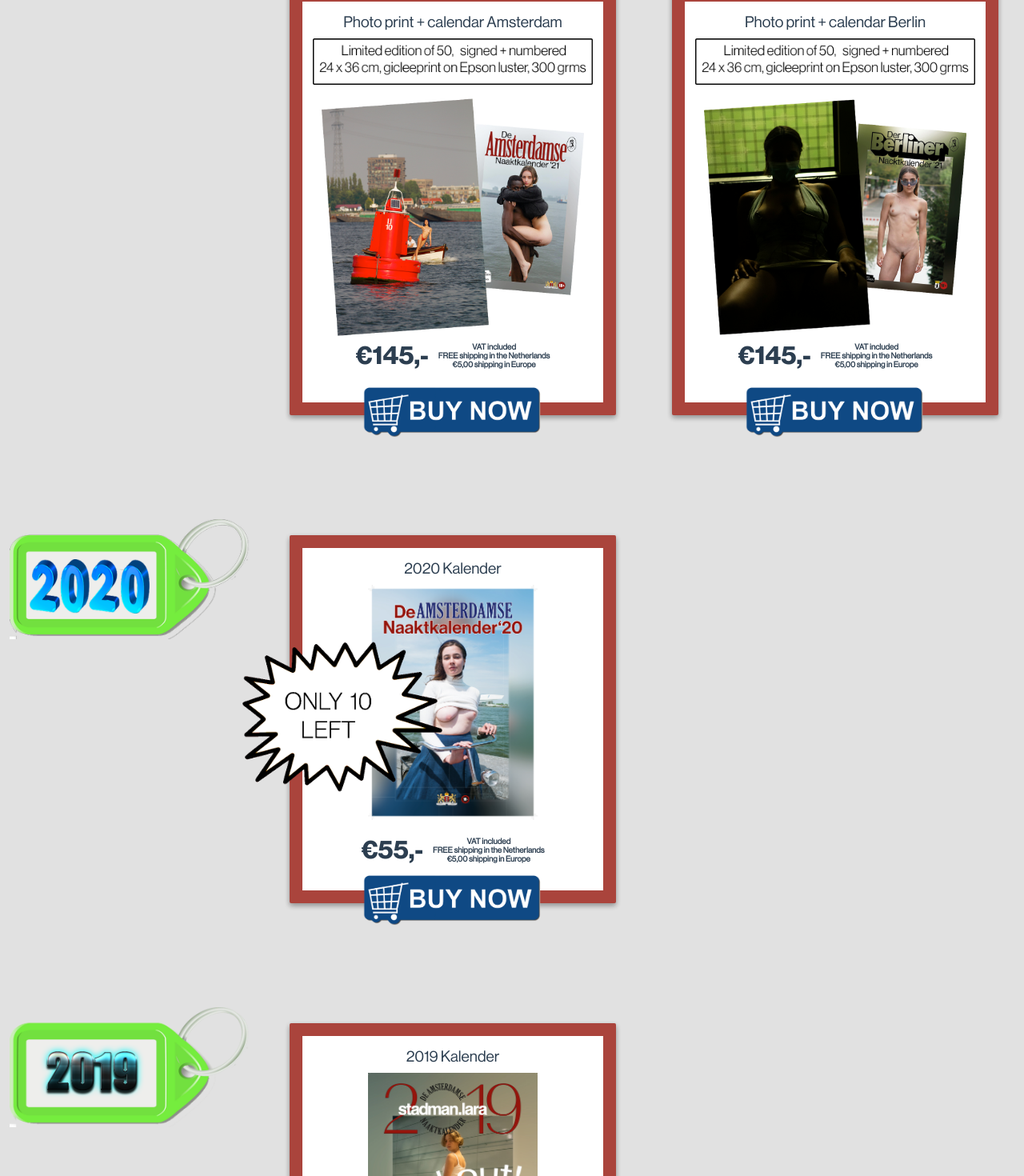
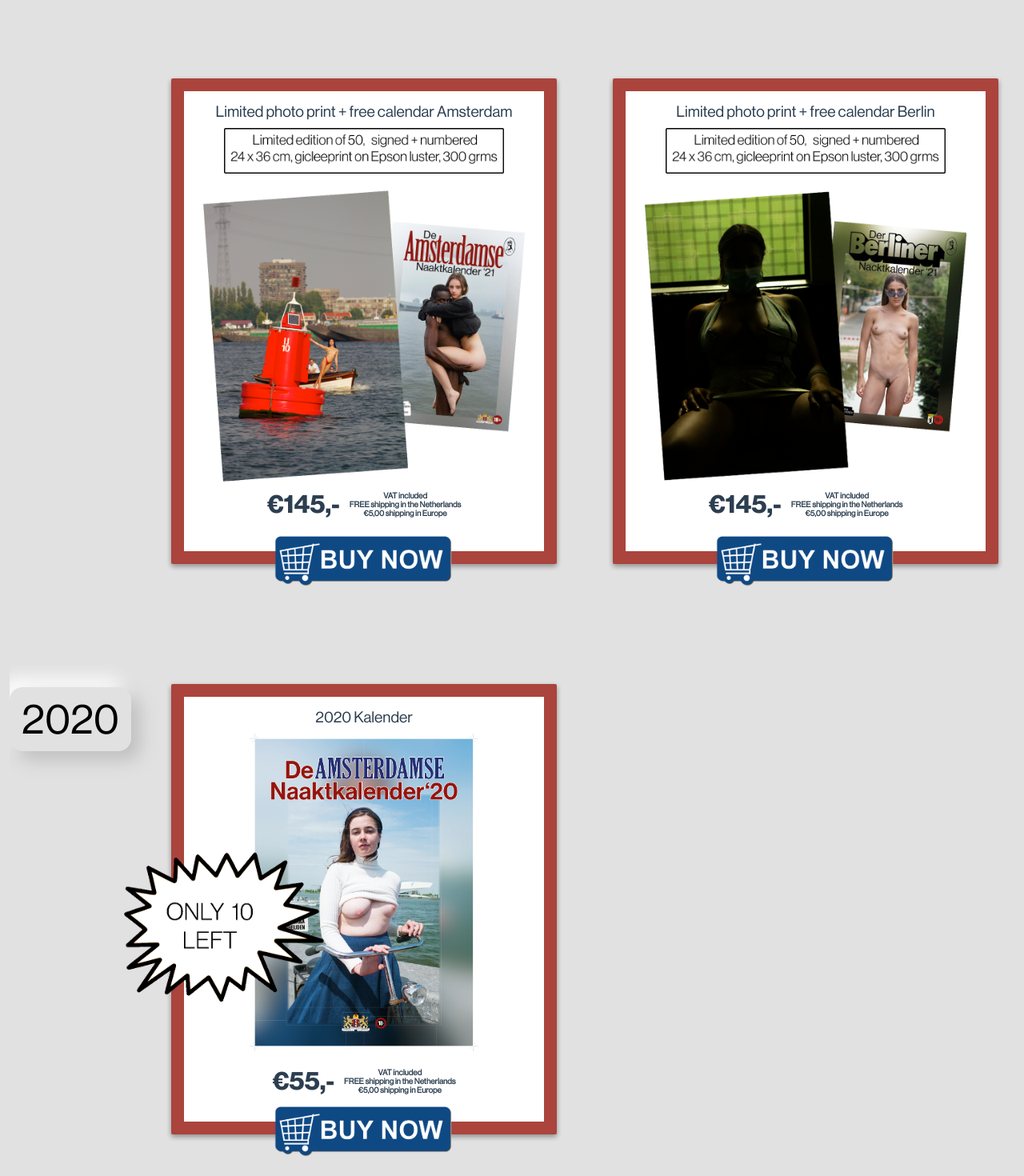
Before and after one commit to YketD/thecalendarproject, a Vue app: page / in a window 1280 px wide. Shown: the part 820-2290 px from the top of the page at 80% size. Built offline with nearby package versions, Linux system fonts and the light colour scheme.

Commit message:
yearlabels

```diff
--- a/src/components/ProductGrid.vue
+++ b/src/components/ProductGrid.vue
@@ -1,9 +1,10 @@
 <template>
     <div class="products">
 
-        <div class="year-label">
-            <img src="/images/assets/2021.png" />
-        </div>
+        <!--        <div class="year-label">-->
+        <!--            <img src="/images/assets/2021.png" />-->
+        <!--        </div>-->
+        <div class="year-label"><h1>2021</h1></div>
 
         <product-card
                 class="product-card"
@@ -29,7 +30,7 @@
                 :less-padding="true"
                 class="product-card"
                 has-image="true"
-                bottom-label-two="Photo print + calendar Amsterdam"
+                bottom-label-two="Limited photo print + free calendar Amsterdam"
                 price="€145,-"
                 bottom-text=""
                 v-on:click.native="orderProduct('frame-product-4701905518658')"
@@ -40,7 +41,7 @@
                 class="product-card"
                 bottom-label=""
                 has-image="true"
-                bottom-label-two="Photo print + calendar Berlin"
+                bottom-label-two="Limited photo print + free calendar Berlin"
                 price="€145,-"
                 bottom-text="Limited Edition of 50"
                 bottom-text-two="Size print 36 x 24 cm "
@@ -48,9 +49,10 @@
                 v-on:click.native="orderProduct('frame-product-4701905322050')"
                 :image-title="'/images/products/ber-print-uncenserod.png'" />
 
-        <div class="year-label">
-            <img src="/images/assets/2020.png" />
-        </div>
+<!--        <div class="year-label">-->
+<!--            <img src="/images/assets/2020.png" />-->
+<!--        </div>-->
+            <div class="year-label"><h1>2020</h1></div>
 
         <product-card
                 class="product-card"
@@ -61,10 +63,12 @@
                 :image-title="'/images/products/2020-available.jpg'" />
         <div></div>
 
-        <div class="year-label-2019">
-        </div>
+<!--        <div class="year-label-2019">-->
+<!--        </div>-->
+            <div class="year-label"><h1>2019</h1></div>
 
-        <product-card
+
+            <product-card
                 class="product-card"
                 label="2019 Kalender"
                 v-on:click.native="orderProduct('frame-product-4256713769026')"
@@ -94,15 +98,26 @@
 
 <style lang="scss" scoped>
     .year-label {
-        background-image  : url("/images/assets/Label.png");
+            margin-top: 24px;
+        /*background-image  : url("/images/assets/Label.png");*/
         background-repeat : no-repeat;
-        background-size   : 300px 150px;
-        height            : 150px;
-        width             : 300px;
-        padding           : 50px 25px 0;
         text-align        : left;
-        margin            : 0;
+            display: flex;
+            justify-content: center;
+            height: 80px;
 
+            h1 {
+                    font-weight: 400;
+
+                    font-size         : 52px;
+                    padding: 10px 15px;
+                    color             : black;
+                    border-radius     : 16px;
+                    background        : #e1e1e1;
+                    box-shadow        : 11px 11px 22px #bfbfbf,
+                    -11px -11px 22px #ffffff;
+
+            }
         &-2019 {
             background-image  : url("/images/assets/2019-label.png");
             background-repeat : no-repeat;
@@ -136,7 +151,7 @@
         @media (max-width : 780px) {
             grid-column-end : 2;
             padding-top     : 42px;
-            margin-left: 0;
+            margin-left     : 0;
 
             img {
                 width : 120px;
@@ -189,7 +204,7 @@
             padding               : 0px;
             overflow              : hidden;
             max-width             : 95%;
-            margin-left: 5px;
+            margin-left           : 5px;
         }
     }
 </style>
```
